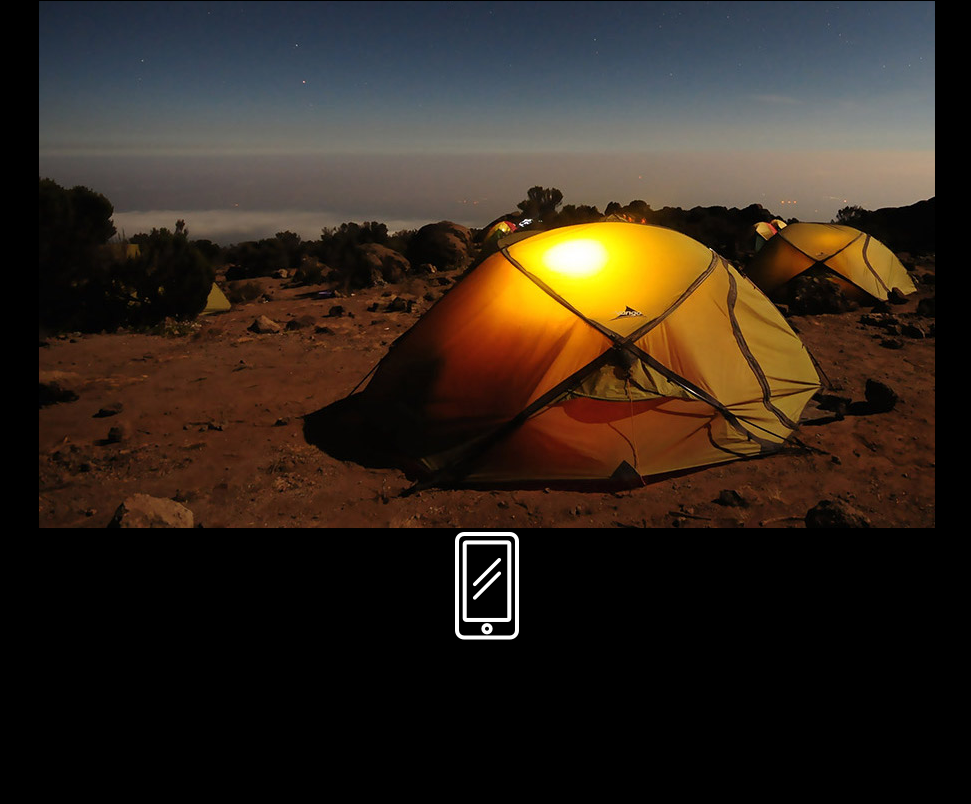
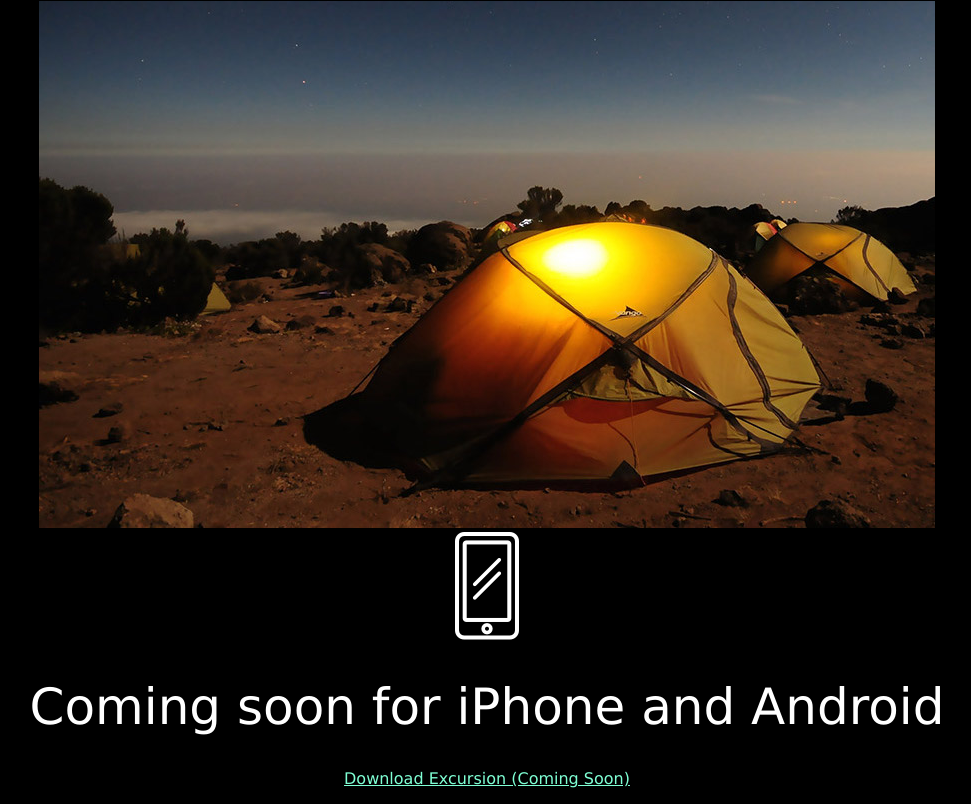
Before and after one commit to brokans/excursion.github.io, a plain HTML site: page index.html in a window 1280 px wide. Shown: the part 463-1267 px from the top of the page, without its empty margins (153-1124 px from the left). Before the commit the page ends 1115 px from the top, so only its background shows below. Drawn offline with Linux system fonts and the light colour scheme.

Commit message:
lisasin viimase pealkirja ja paragrahvi koos css'ga

```diff
--- a/index.html
+++ b/index.html
@@ -21,6 +21,8 @@
         <div>
         <img src="resources/images/phone.png">
         </div>
+        <h1 class="header--main">Coming soon for iPhone and Android</h1>
+        <p><a class="link-cta" href="#">Download Excursion (Coming Soon)<a></p>
 
     </body>
 </html>
```
